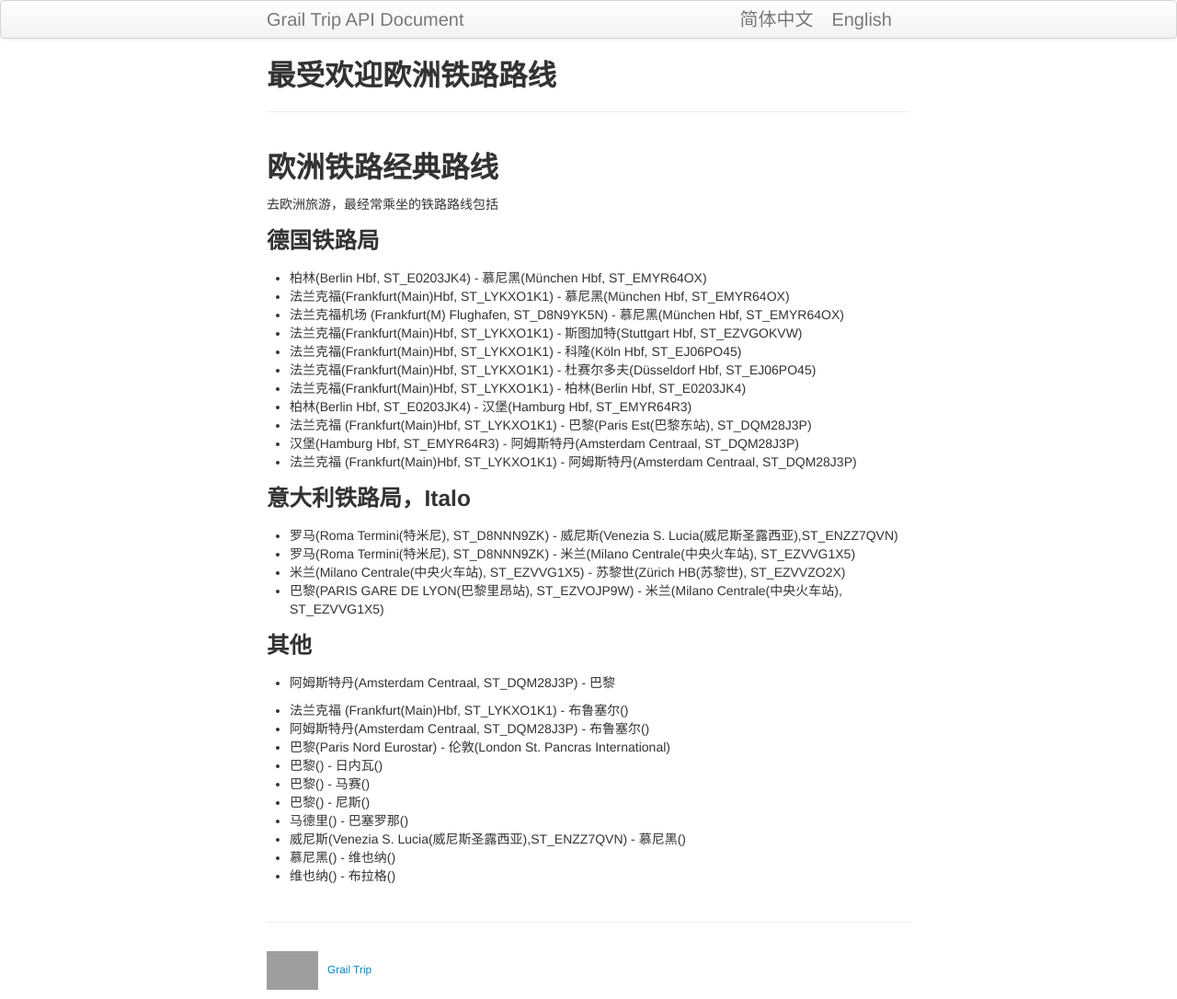
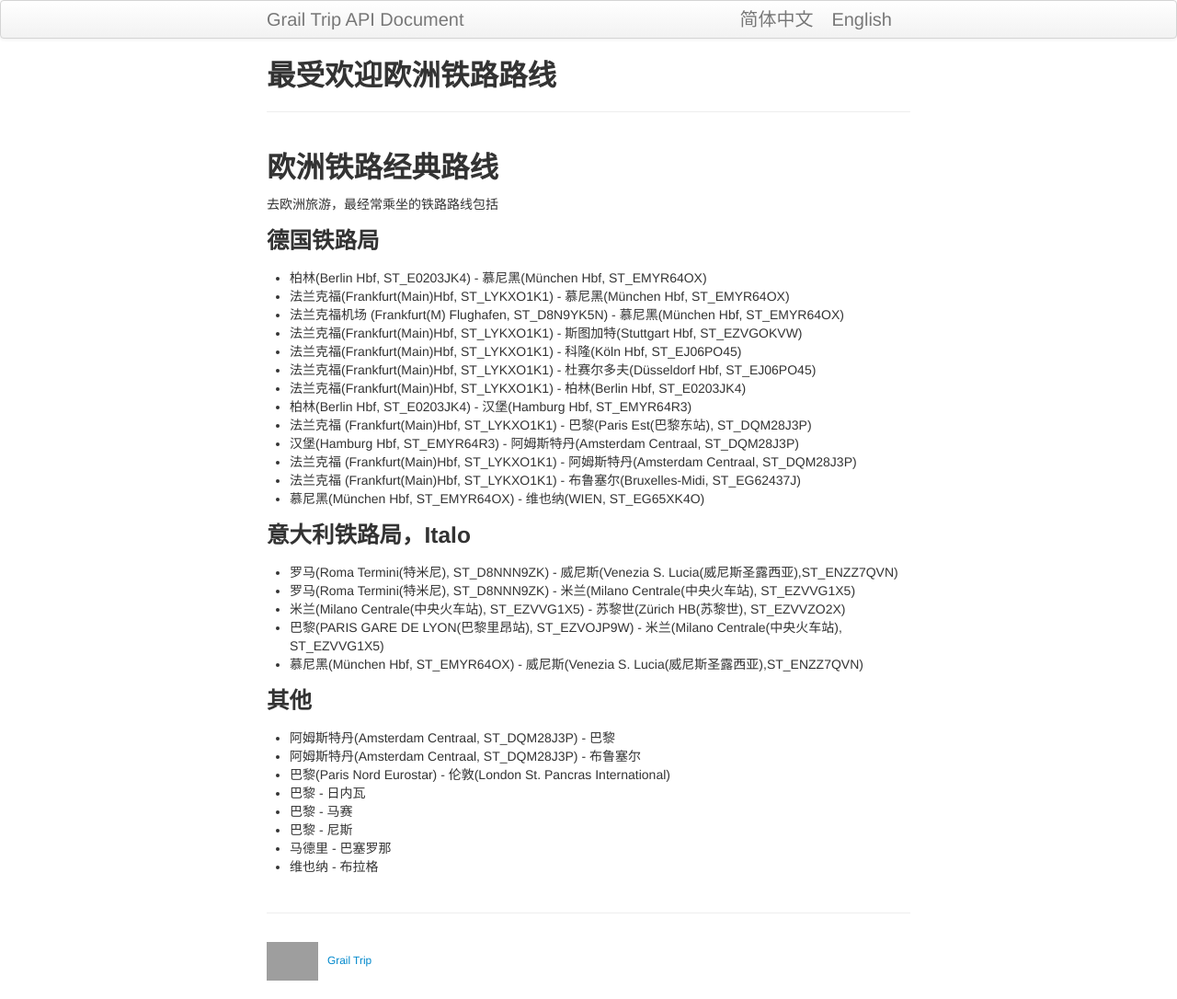
Before and after one commit to kyoangel/grailtrip, a Jekyll site: the page built from zh/pages/02_popular_routes.md, in a window 1280 px wide. Shown: the whole page at 92% size. Built offline with Jekyll 4.4.1, drawn with Linux system fonts in a browser that asks for light colours; grey boxes are pictures that could not be loaded.

Commit message:
updated popular routes

```diff
--- a/zh/pages/02_popular_routes.md
+++ b/zh/pages/02_popular_routes.md
@@ -20,25 +20,23 @@ description: 欧洲游客最经常乘坐的铁路线路
 *   法兰克福 (Frankfurt(Main)Hbf, ST_LYKXO1K1) - 巴黎(Paris Est(巴黎东站), ST_DQM28J3P)
 *   汉堡(Hamburg Hbf, ST_EMYR64R3) - 阿姆斯特丹(Amsterdam Centraal, ST_DQM28J3P)
 *   法兰克福 (Frankfurt(Main)Hbf, ST_LYKXO1K1) - 阿姆斯特丹(Amsterdam Centraal, ST_DQM28J3P)
+*   法兰克福 (Frankfurt(Main)Hbf, ST_LYKXO1K1) - 布鲁塞尔(Bruxelles-Midi, ST_EG62437J)
+*   慕尼黑(München Hbf, ST_EMYR64OX) - 维也纳(WIEN, ST_EG65XK4O)
 
 ### 意大利铁路局，Italo
 *   罗马(Roma Termini(特米尼), ST_D8NNN9ZK) - 威尼斯(Venezia S. Lucia(威尼斯圣露西亚),ST_ENZZ7QVN)
 *   罗马(Roma Termini(特米尼), ST_D8NNN9ZK) - 米兰(Milano Centrale(中央火车站), ST_EZVVG1X5)
 *   米兰(Milano Centrale(中央火车站), ST_EZVVG1X5) - 苏黎世(Zürich HB(苏黎世), ST_EZVVZO2X)
 *   巴黎(PARIS GARE DE LYON(巴黎里昂站), ST_EZVOJP9W) - 米兰(Milano Centrale(中央火车站), ST_EZVVG1X5)
-
+*   慕尼黑(München Hbf, ST_EMYR64OX) - 威尼斯(Venezia S. Lucia(威尼斯圣露西亚),ST_ENZZ7QVN)
 
 
 ### 其他
 *   阿姆斯特丹(Amsterdam Centraal, ST_DQM28J3P) - 巴黎
-
-*   法兰克福 (Frankfurt(Main)Hbf, ST_LYKXO1K1) - 布鲁塞尔()
-*   阿姆斯特丹(Amsterdam Centraal, ST_DQM28J3P) - 布鲁塞尔()
+*   阿姆斯特丹(Amsterdam Centraal, ST_DQM28J3P) - 布鲁塞尔
 *   巴黎(Paris Nord Eurostar) - 伦敦(London St. Pancras International)
-*   巴黎() - 日内瓦()
-*   巴黎() - 马赛()
-*   巴黎() - 尼斯()
-*   马德里() - 巴塞罗那()
-*   威尼斯(Venezia S. Lucia(威尼斯圣露西亚),ST_ENZZ7QVN) - 慕尼黑()
-*   慕尼黑() - 维也纳()
-*   维也纳() - 布拉格()
+*   巴黎 - 日内瓦
+*   巴黎 - 马赛
+*   巴黎 - 尼斯
+*   马德里 - 巴塞罗那
+*   维也纳 - 布拉格
```
